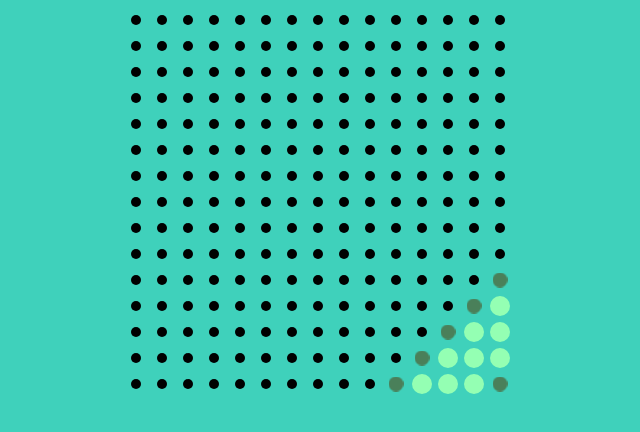
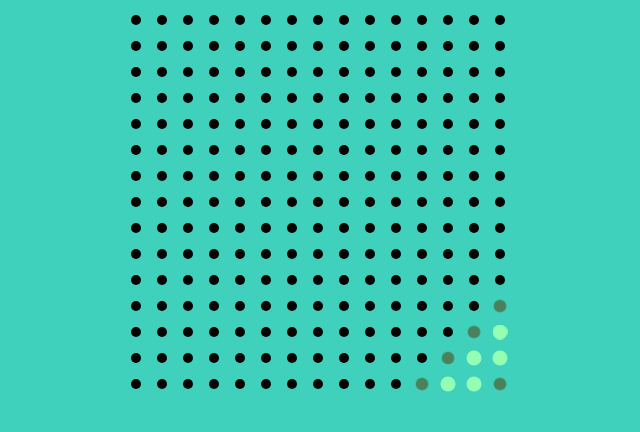
Before and after one commit to IrfanEzani/animation, a plain HTML site: page index.html in a window 1280 px wide. Both pictures are taken after a click on the element 458 px from the left and 252 px from the top of the page. Shown: the part 232-664 px from the top of the page, without its empty margins (322-962 px from the left). Drawn offline with Linux system fonts and the light colour scheme.

Commit message:
little update

```diff
--- a/app.js
+++ b/app.js
@@ -37,7 +37,7 @@ function waves(i,j) {
 
       setTimeout(() => {
         circleArray[i][j].classList.remove('grow')
-      }, 400)
+      }, 300)
     }
   }
 }
--- a/style.css
+++ b/style.css
@@ -43,6 +43,6 @@ h1 {
 }
 
 .circle.grow {
-  transform: scale(2);
+  transform: scale(1.5);
   background-color: #94ffb3;
 }
```
